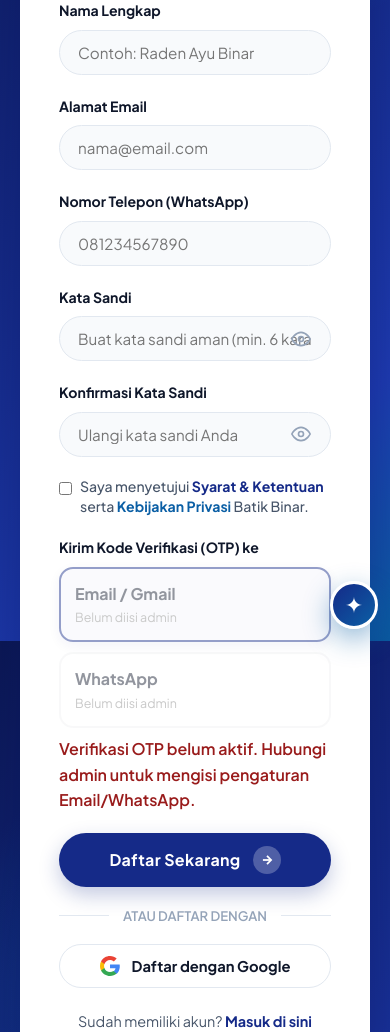
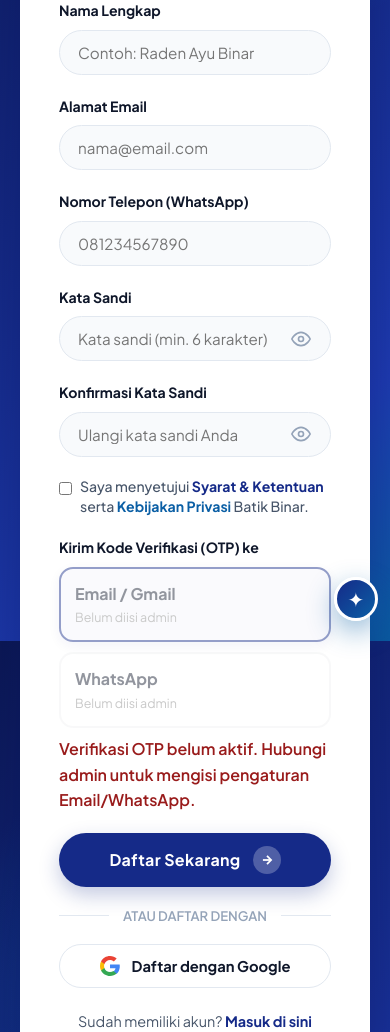
Before and after one commit to bagad-dx/Proyek-Batik-Binar-final, a Laravel app: page /register.html in a window 390 px wide. Shown: the part 303-1335 px from the top of the page. Run offline with Laravel 12, Linux system fonts and the light colour scheme; data that the repository does not hold is empty; some web fonts are replaced.

Commit message:
Perbaikan responsif HP: placeholder register/galeri, padding input password, offset tombol chat

```diff
--- a/backend/public/css/07-auth.css
+++ b/backend/public/css/07-auth.css
@@ -146,6 +146,10 @@
   background-color: #F8FAFC;
   color: var(--color-dark);
   transition: all var(--transition-fast);
+}
+
+.input-wrapper .form-control[type="password"] {
+  padding-right: 48px;
 }
 
 .form-control:focus {
--- a/backend/public/css/16-native.css
+++ b/backend/public/css/16-native.css
@@ -80,8 +80,8 @@
 
 /* Mobile: tombol chat lebih kecil & menepi agar tidak menutupi konten */
 @media (max-width: 768px) {
-  .binar-chat-fab { width:48px; height:48px; right:12px; bottom:12px; font-size:22px; }
-  .binar-chat-panel { right:12px; bottom:72px; }
+  .binar-chat-fab { width:44px; height:44px; right:12px; bottom:20px; font-size:20px; }
+  .binar-chat-panel { right:12px; bottom:76px; }
 }
 .binar-chat-panel { position:fixed; right:22px; bottom:94px; z-index:9000; width:min(380px,calc(100vw - 32px)); height:min(540px,calc(100vh - 140px)); background:#fff; border-radius:24px; box-shadow:0 24px 60px rgba(11,23,84,.3); display:none; flex-direction:column; overflow:hidden; border:1px solid var(--color-border-light); }
 .binar-chat-panel.open { display:flex; }
--- a/backend/public/galeri.html
+++ b/backend/public/galeri.html
@@ -90,7 +90,7 @@
             <circle cx="11" cy="11" r="8"></circle>
             <line x1="21" y1="21" x2="16.65" y2="16.65"></line>
           </svg>
-          <input type="text" id="galeriSearchInput" class="gallery-search-input" placeholder="Cari motif, proses, busana, tekstur..." autocomplete="off">
+          <input type="text" id="galeriSearchInput" class="gallery-search-input" placeholder="Cari motif, busana..." autocomplete="off">
           <span class="gallery-search-count" id="galeriSearchCount">Memuat koleksi&hellip;</span>
         </div>
       </div>
--- a/backend/public/register.html
+++ b/backend/public/register.html
@@ -99,7 +99,7 @@
               type="password"
               id="regPassword" aria-label="Kata Sandi"
               class="form-control"
-              placeholder="Buat kata sandi aman (min. 6 karakter)"
+              placeholder="Kata sandi (min. 6 karakter)"
               required
               autocomplete="new-password"
             >
```
